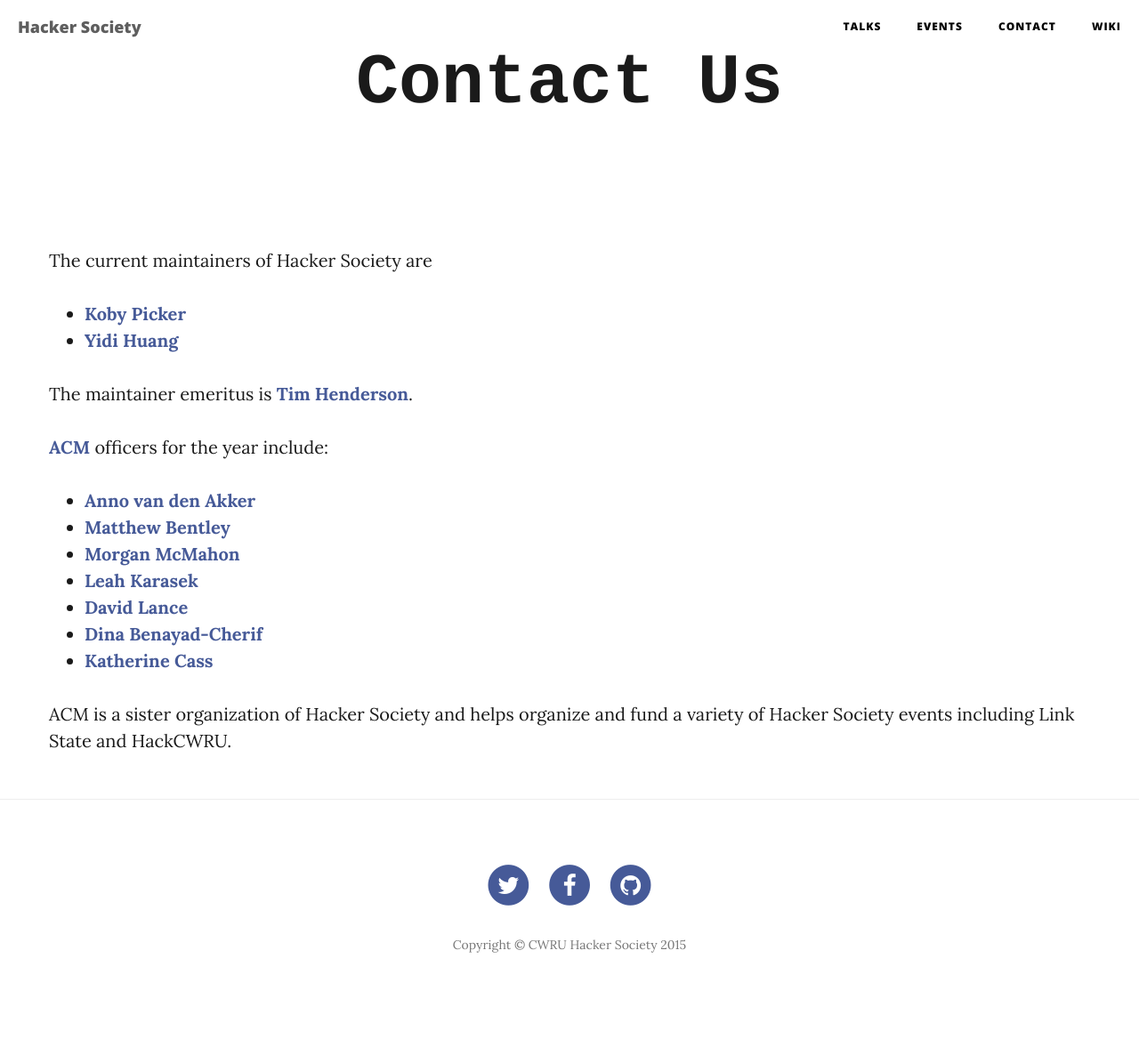
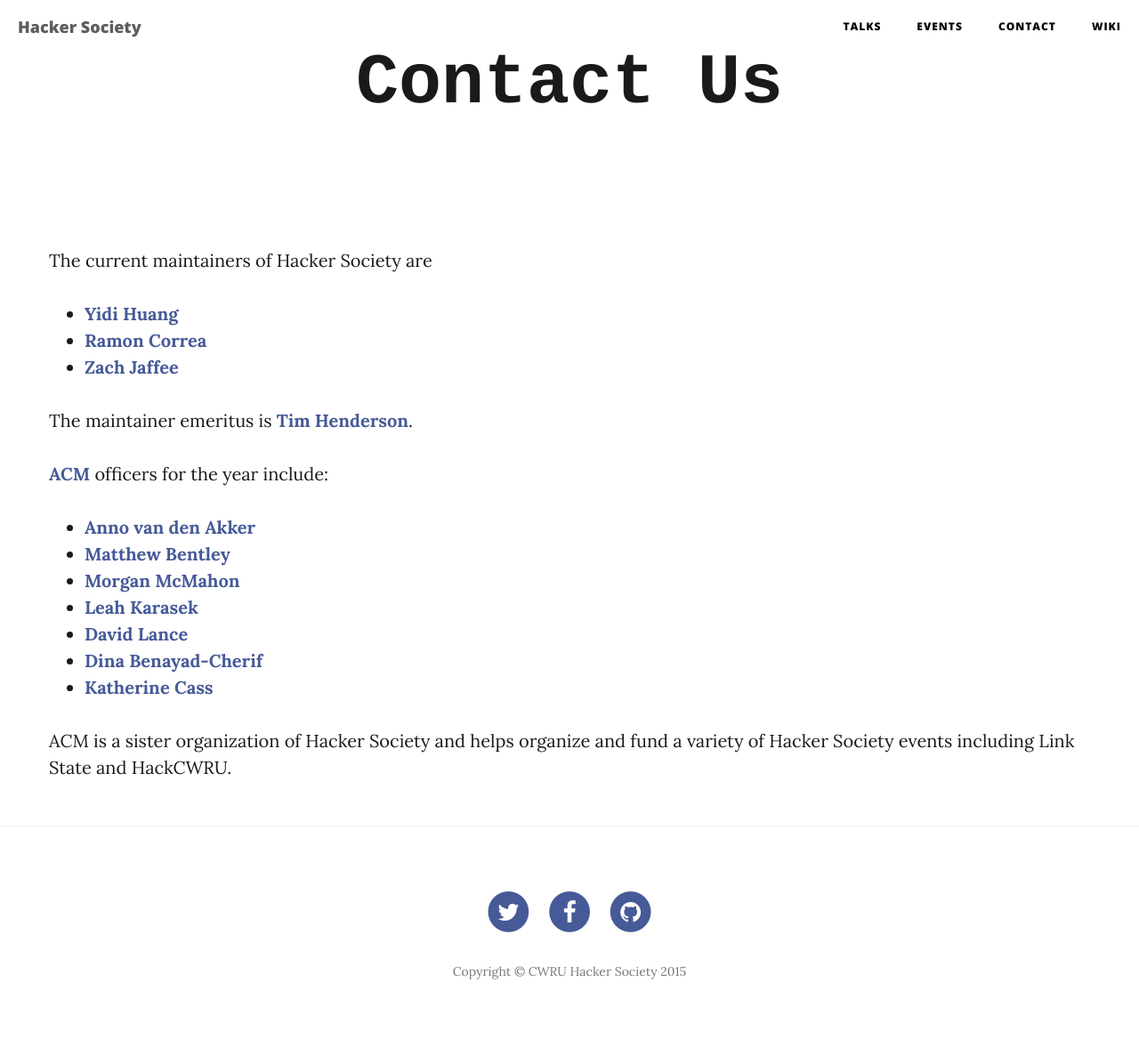
Before and after one commit to hacsoc/hacsoc.github.com, a Jekyll site: the page built from contact.md, in a window 1280 px wide. Shown: the whole page at 89% size. Built offline with Jekyll 4.4.1, drawn with Linux system fonts in a browser that asks for light colours; nearby versions of some CDN libraries; before the commit the page ends 1138 px from its top, so only the background shows below that.

Commit message:
New maintainers of Hacker Society
Signed-off-by: Tim Henderson <tim.tadh@gmail.com>

```diff
--- a/_data/maintainers.yml
+++ b/_data/maintainers.yml
@@ -1,9 +1,12 @@
 current:
-    - name: Koby Picker
-      email: jkp46@case.edu
-
     - name: Yidi Huang
       email: yxh597@case.edu
+
+    - name: Ramon Correa
+      email: rlc131@case.edu
+
+    - name: Zach Jaffee
+      email: zij@case.edu
 
 emeritus:
     name: Tim Henderson
```
